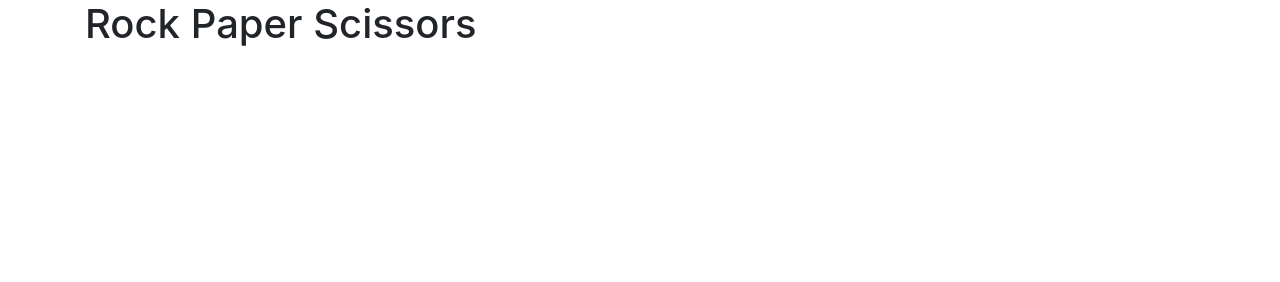
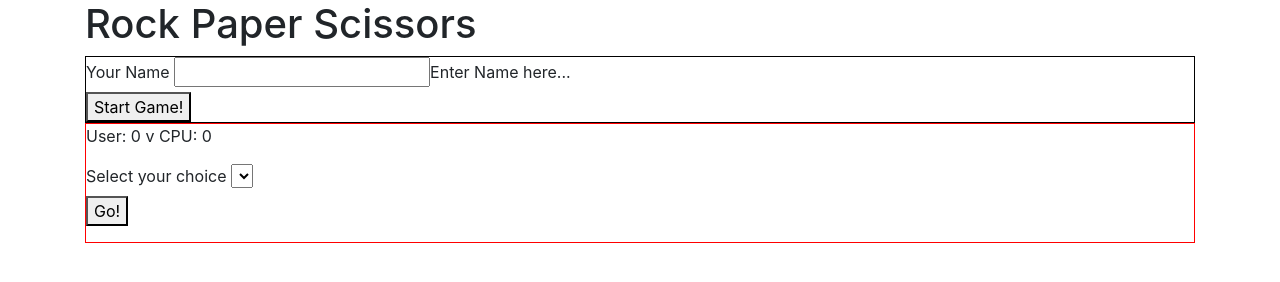
Before and after one commit to it3049c-fall22-henderson/rock-paper-scissors-steelesh, a plain HTML site: page index.html in a window 1280 px wide. Drawn offline with nearby package versions, Linux system fonts and the light colour scheme.

Commit message:
Add general layout for game

```diff
--- a/index.html
+++ b/index.html
@@ -19,6 +19,33 @@
         <div class="container">
             <!-- WORK FROM INSIDE THIS CONTAINER-->
             <h1>Rock Paper Scissors</h1>
+            <div id="welcome-screen">
+                <form action="" id="name-form">
+                    <div>
+                        <label for="username">Your Name</label>
+                        <input type="text" name="username" id="username" />Enter
+                        Name here...
+                    </div>
+                    <button id="start-game-button">Start Game!</button>
+                </form>
+            </div>
+            <div id="game-screen">
+                <div id="score-tally">
+                    <p id="score">User: 0 v CPU: 0</p>
+                </div>
+                <form action="" id="game-form">
+                    <div>
+                        <label for="user-selection">Select your choice</label>
+                        <select name="user-selection" id="user-selection">
+                            <option value="Rock"></option>
+                            <option value="Paper"></option>
+                            <option value="Scissors"></option>
+                        </select>
+                    </div>
+                    <button id="go-button">Go!</button>
+                </form>
+                <p id="game-history"></p>
+            </div>
         </div>
 
         <!-- Our own Scripts -->
```
